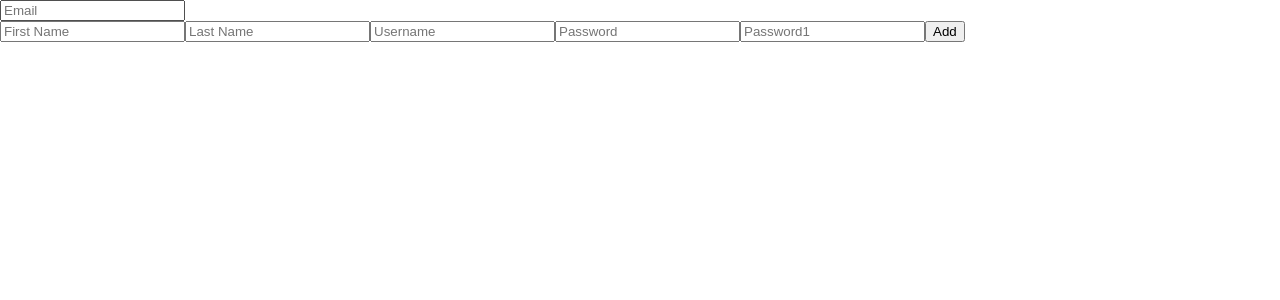
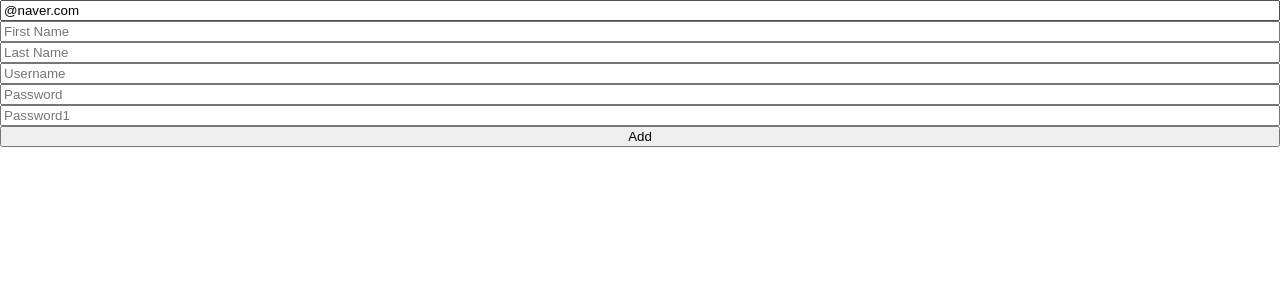
Before and after one commit to 2010psw/recoil-ex, a React (Create React App) app: page / in a window 1280 px wide. Shown: the top 300 px of the page. Built offline with nearby package versions, Linux system fonts and the light colour scheme.

Commit message:
6.8 Form Errors

```diff
--- a/src/ToDoList.tsx
+++ b/src/ToDoList.tsx
@@ -2,48 +2,101 @@
 import React, { useState } from "react";
 import { useForm } from "react-hook-form";
 
+interface IForm {
+  email: string;
+  firstName: string;
+  lastName: string;
+  username: string;
+  password: string;
+  password1: string;
+}
+
 function ToDoList() {
-  const { register, watch, handleSubmit, formState } = useForm();
+  const {
+    register,
+    handleSubmit,
+    formState: { errors },
+  } = useForm<IForm>({
+    defaultValues: {
+      email: "@naver.com",
+    },
+  });
   const onValid = (data: any) => {
     console.log(data);
   };
+  console.log(errors);
   return (
     <div>
-      <form onSubmit={handleSubmit(onValid)}>
+      <form
+        style={{ display: "flex", flexDirection: "column" }}
+        onSubmit={handleSubmit(onValid)}
+      >
         <input
-          style={{ display: "flex", flexDirection: "column" }}
-          {...register("email", { required: true })}
+          {...register("email", {
+            required: "Email is Required",
+            pattern: {
+              value: /^[A-Za-z0-9._%+-]+@naver.com$/,
+              message: "Only naver.com emails allowed",
+            },
+          })}
           placeholder="Email"
         />
+        <span>{errors?.email?.message}</span>
         <input
           {...register("firstName", {
-            required: "firstName required",
-            minLength: 10,
+            required: "Your FirstName is required",
+            minLength: {
+              value: 10,
+              message: "need 10 more letters",
+            },
           })}
           placeholder="First Name"
         />
+        <span>{errors?.firstName?.message}</span>
         <input
           {...register("lastName", {
-            required: true,
+            required: "Your LastName is required",
             minLength: {
               value: 5,
-              message: "lastname need more than 5 letter",
+              message: "need 5 more letters",
             },
           })}
           placeholder="Last Name"
         />
+        <span>{errors?.lastName?.message}</span>
         <input
-          {...register("username", { required: true, minLength: 10 })}
+          {...register("username", {
+            required: "Your Username is required",
+            minLength: {
+              value: 5,
+              message: "need 5 more letters",
+            },
+          })}
           placeholder="Username"
         />
+        <span>{errors?.username?.message}</span>
         <input
-          {...register("password", { required: true, minLength: 5 })}
+          {...register("password", {
+            required: "Your Password is required",
+            minLength: {
+              value: 5,
+              message: "need 5 more letters",
+            },
+          })}
           placeholder="Password"
         />
+        <span>{errors?.password?.message}</span>
         <input
-          {...register("password1", { required: true, minLength: 5 })}
+          {...register("password1", {
+            required: "Your Password is required",
+            minLength: {
+              value: 5,
+              message: "need 5 more letters",
+            },
+          })}
           placeholder="Password1"
         />
+        <span>{errors?.password1?.message}</span>
 
         <button>Add</button>
       </form>
```
